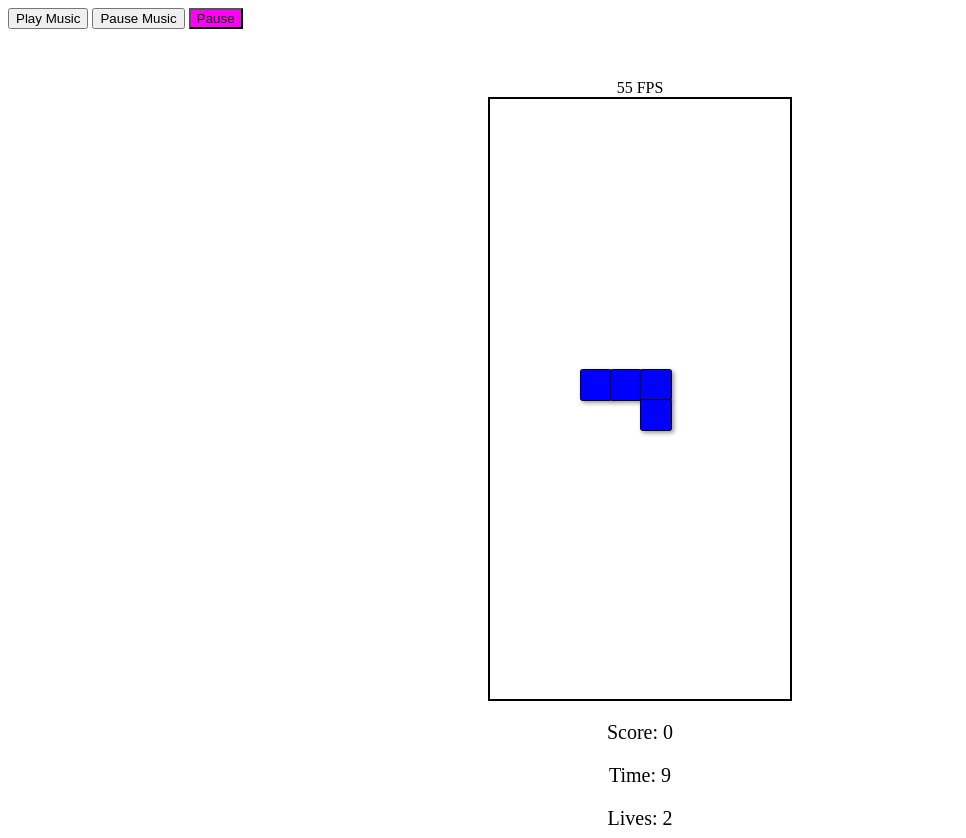
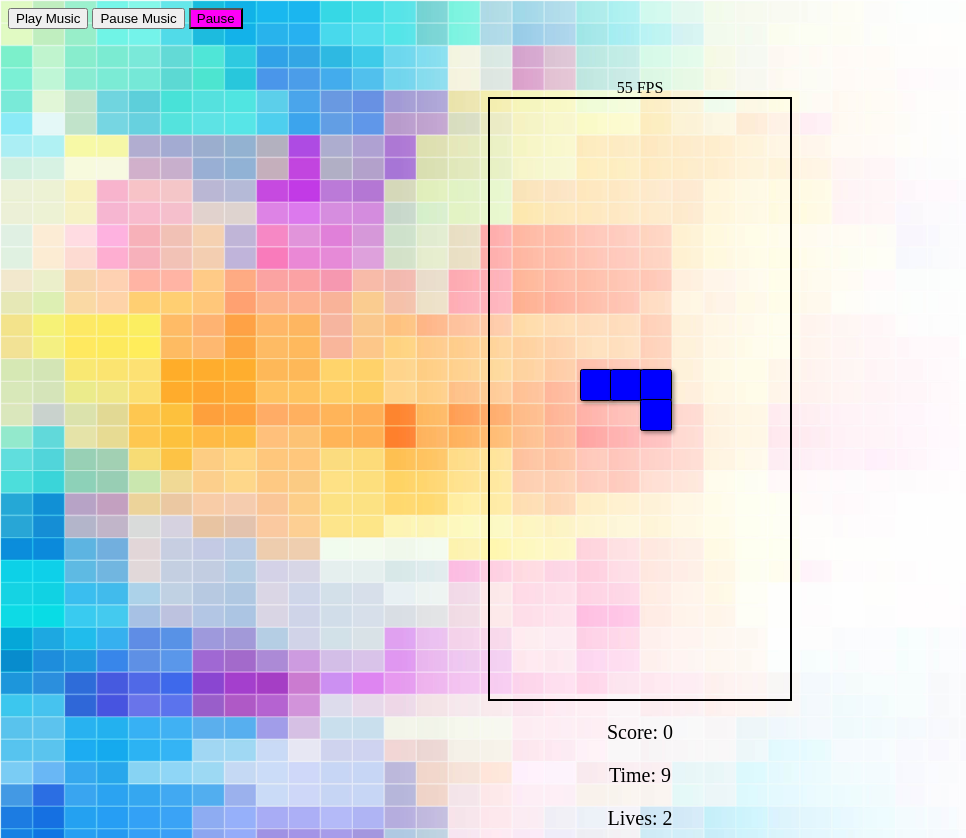
Before and after one commit to samcou/Tetris-Game, a plain HTML site: page index.html in a window 1280 px wide. Shown: the whole page, without its empty margins (0-966 px from the left). Drawn offline with Linux system fonts and the light colour scheme.

Commit message:
changed background

```diff
--- a/styles.css
+++ b/styles.css
@@ -1,8 +1,8 @@
-/* body {
-    background-image: url('maxresdefault.jpeg');
+body {
+    background-image: url('1219.jpg');
     background-size: cover;
     background-repeat: no-repeat;
-} */
+}
 
 #game-container {
     display: flex;
```
Also changed, not shown: 1219.jpg (added), Tetris_Background.jpg (deleted).
